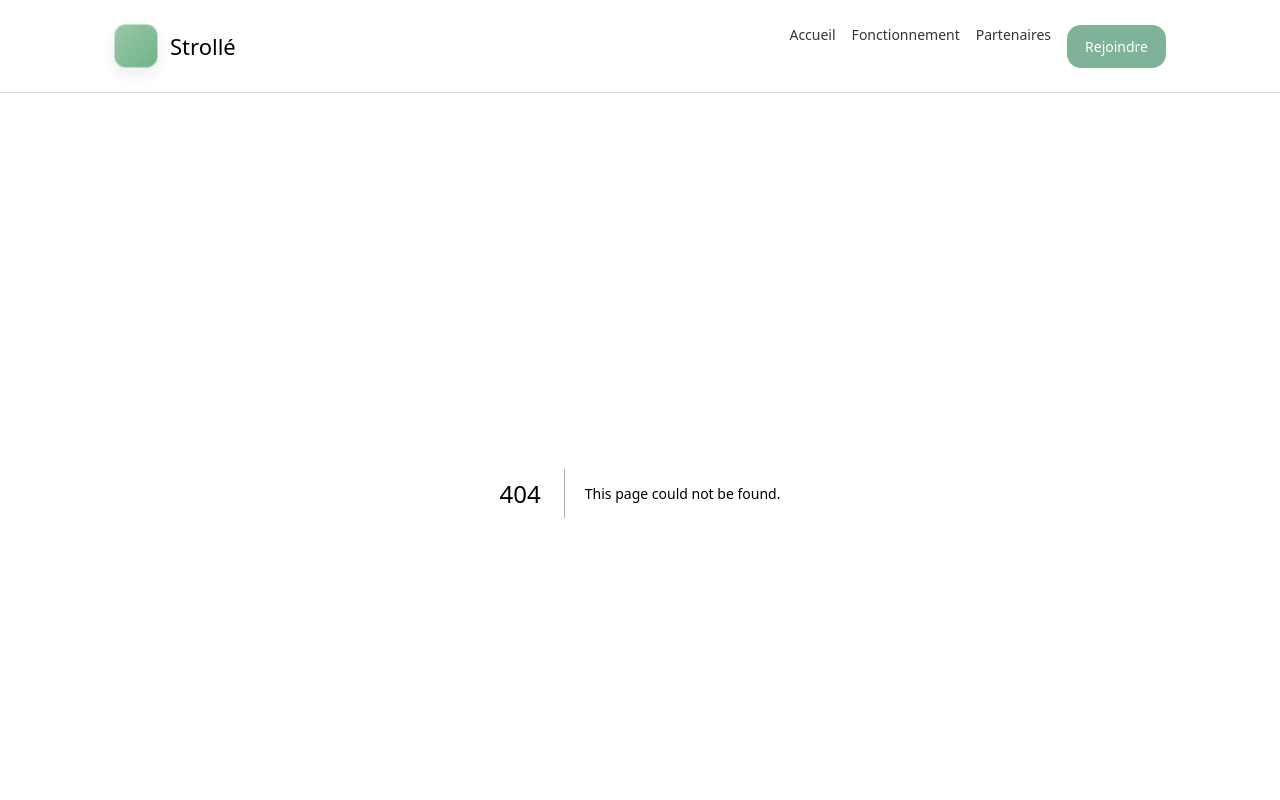
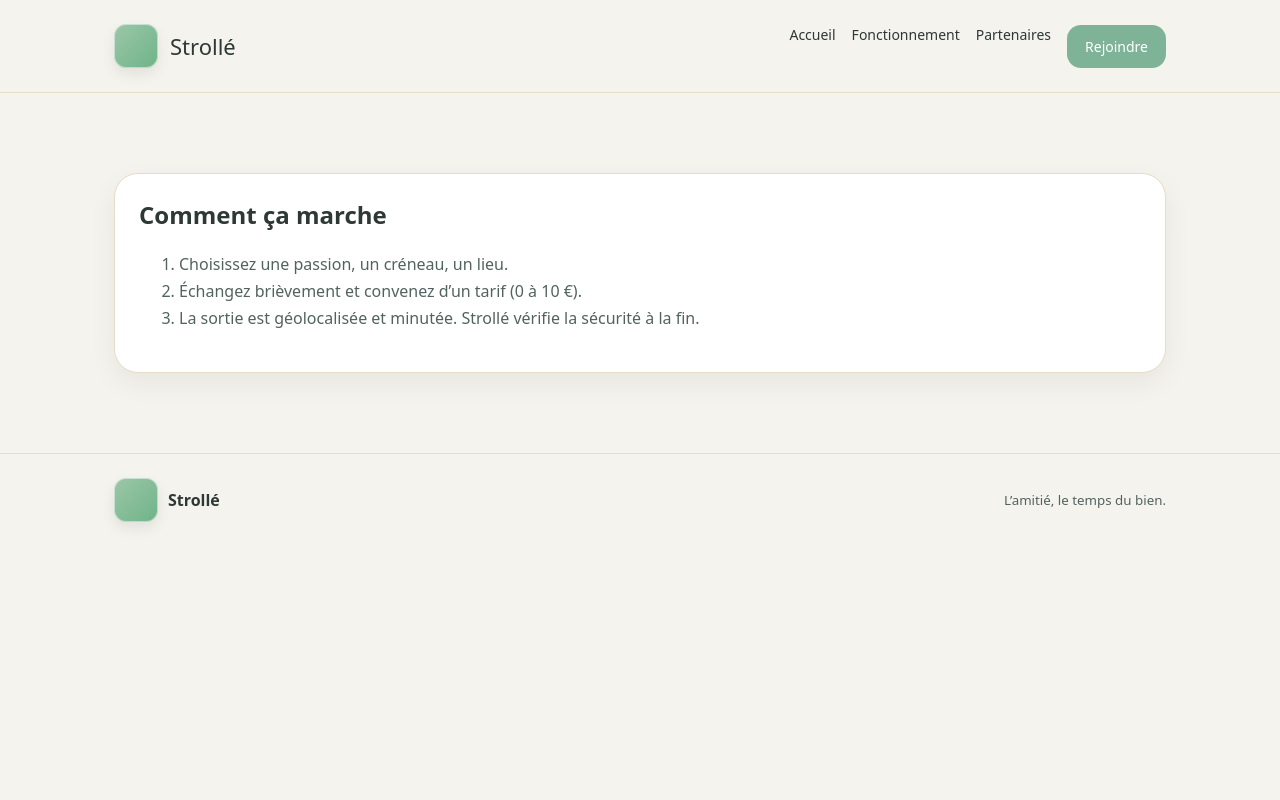
Before and after one commit to MariaKRIZOUA/strolle-starter, a Next.js app: page /fonctionnement in a window 1280 px wide. Before the commit this address had no page. Shown: the top 800 px of the page. Built offline with nearby package versions, Linux system fonts and the light colour scheme.

Commit message:
fonctionnement  page.tsx

```diff
--- /dev/null
+++ b/src/app/fonctionnement/page.tsx
@@ -0,0 +1,16 @@
+export default function Fonctionnement(){
+  return (
+    <main style={{padding:'56px 0'}}>
+      <section className="container">
+        <div className="card">
+          <h1 style={{marginTop:0}}>Comment ça marche</h1>
+          <ol style={{lineHeight:1.7,color:'var(--sage)'}}>
+            <li>Choisissez une passion, un créneau, un lieu.</li>
+            <li>Échangez brièvement et convenez d’un tarif (0 à 10 €).</li>
+            <li>La sortie est géolocalisée et minutée. Strollé vérifie la sécurité à la fin.</li>
+          </ol>
+        </div>
+      </section>
+    </main>
+  );
+}
```
